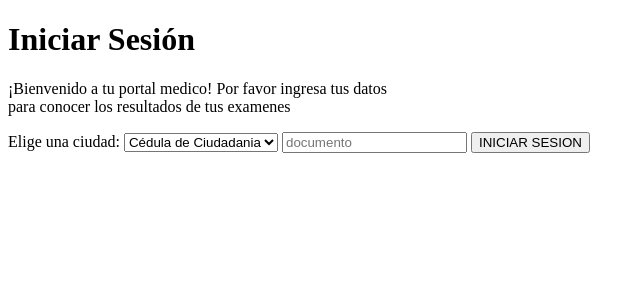
After one commit to yulunez/Reto_MD, a PHP site: page / in a window 1280 px wide. The commit adds this page. Shown: the top 300 px of the page, without its empty margins (0-644 px from the left). Run offline with PHP 8.4, Linux system fonts and the light colour scheme.

Commit message:
Prueba de maquetado

```diff
--- /dev/null
+++ b/index.html
@@ -0,0 +1,31 @@
+<!DOCTYPE html>
+<html lang="en">
+<head>
+    <meta charset="UTF-8">
+    <meta name="viewport" content="width=device-width, initial-scale=1.0">
+    <title>Reto_MD</title>
+    <link rel="stylesheet" href="style.css">
+</head>
+<body>
+    <div>
+        <div>
+            <h1>Iniciar Sesión</h1>
+            <p>¡Bienvenido a tu portal medico! Por favor ingresa tus datos<br>
+               para conocer los resultados de tus examenes</p>
+            <div>
+                <form action="" method="get">
+                    <label for="ciudad">Elige una ciudad:</label>
+                        <select id="ciudad" name="ciudad">
+                            <option value="Cédula de Ciudadania">Cédula de Ciudadania</option>
+                            <option value="Tarjeta de Identidad">Tarjeta de Identidad</option>
+                            <option value="Cedula de Extranjeria">Cedula de Extranjeria</option>
+                        </select>
+                    <input type="number" name="" id="" placeholder="documento">
+                    <button type="submit" name="btn">INICIAR SESION</button>
+                </form>
+            </div>
+        </div>
+        <div></div>
+    </div>
+</body>
+</html>
--- a/login.php
+++ b/login.php
@@ -1,5 +1,7 @@
 <?php
+        if (isset($_GET['btn'])) {
 
+        }
 ?>
 
 <!DOCTYPE html>
@@ -27,7 +29,7 @@
                      <option value="">
                     </datalist>
                     <input type="number" name="" id="">
-
+                    <button type="submit" name="btn">INICIAR SESION</button>
                 </form>
             </div>
         </div>
```
